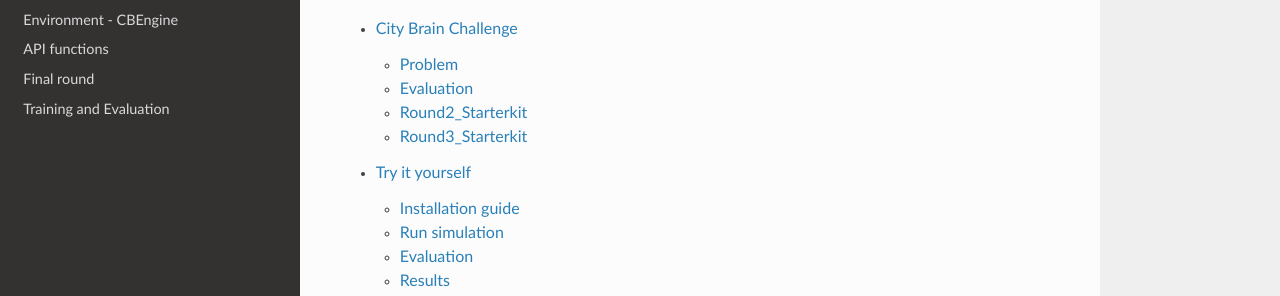
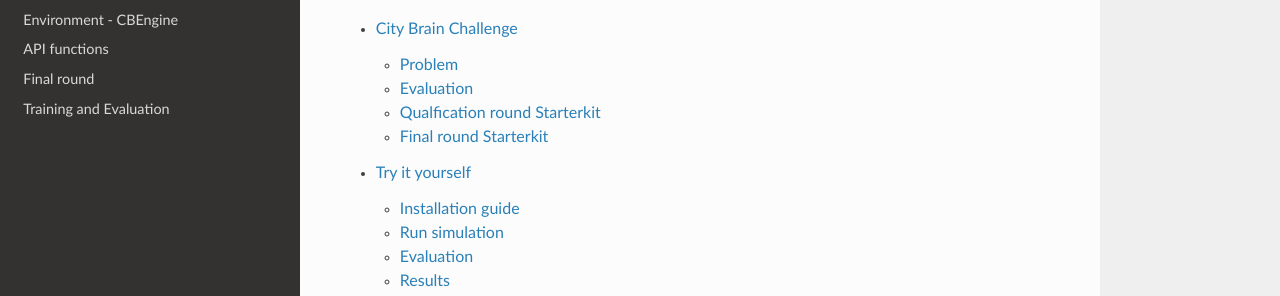
Before and after one commit to CityBrainChallenge/KDDCup2021-CityBrainChallenge, a Sphinx documentation site: the page built from docs/index.rst, in a window 1280 px wide and 1093 px high. Shown: the part 191-487 px from the top of the window. Built offline with Sphinx 7.4.7 and the Read the Docs theme 2.0.0, drawn with Linux system fonts in a browser that asks for light colours.

Commit message:
Update city-brain-challenge.rst

```diff
--- a/docs/city-brain-challenge.rst
+++ b/docs/city-brain-challenge.rst
@@ -42,7 +42,7 @@ The trip delay :math:`D_{i}` of vehicle :math:`i` is defined as :math:`D_{i} = \
 We will evaluate your solution on multiple traffic flow settings. We just add the total served vehicles over all evaluation scenarios as the final total served vehicles, and we calculate the average delay index among all vehicles over all scenarios as the final delay index.
 
 ======================
-Round2_Starterkit
+Qualfication round Starterkit
 ======================
 
 .. code-block::
@@ -75,7 +75,7 @@ Round2_Starterkit
 Participants should implement their algorithm in ``agent.py``. And then execute ``evaluate.py`` to get scores. Participants could modify ``simulator.cfg`` and  ``gym_cfg.py``.
 
 ======================
-Round3_Starterkit
+Final round Starterkit
 ======================
 
 Participant will get a ``starter-kit``. It contains::
@@ -128,4 +128,4 @@ of
     # simple demo
     demo.py
 
-Participants should implement their algorithm in agent.py. In round3, custom ``CBEngine_round3`` is available. Participants could **only** modify the observation and reward. In submission, ``agent.py``, ``gym_cfg.py``, ``CBEngine_round3.py`` is necessary.
+Participants should implement their algorithm in agent.py. In final round, custom ``CBEngine_round3`` is available. Participants could **only** modify the observation and reward. In submission, ``agent.py``, ``gym_cfg.py``, ``CBEngine_round3.py`` is necessary.
```
